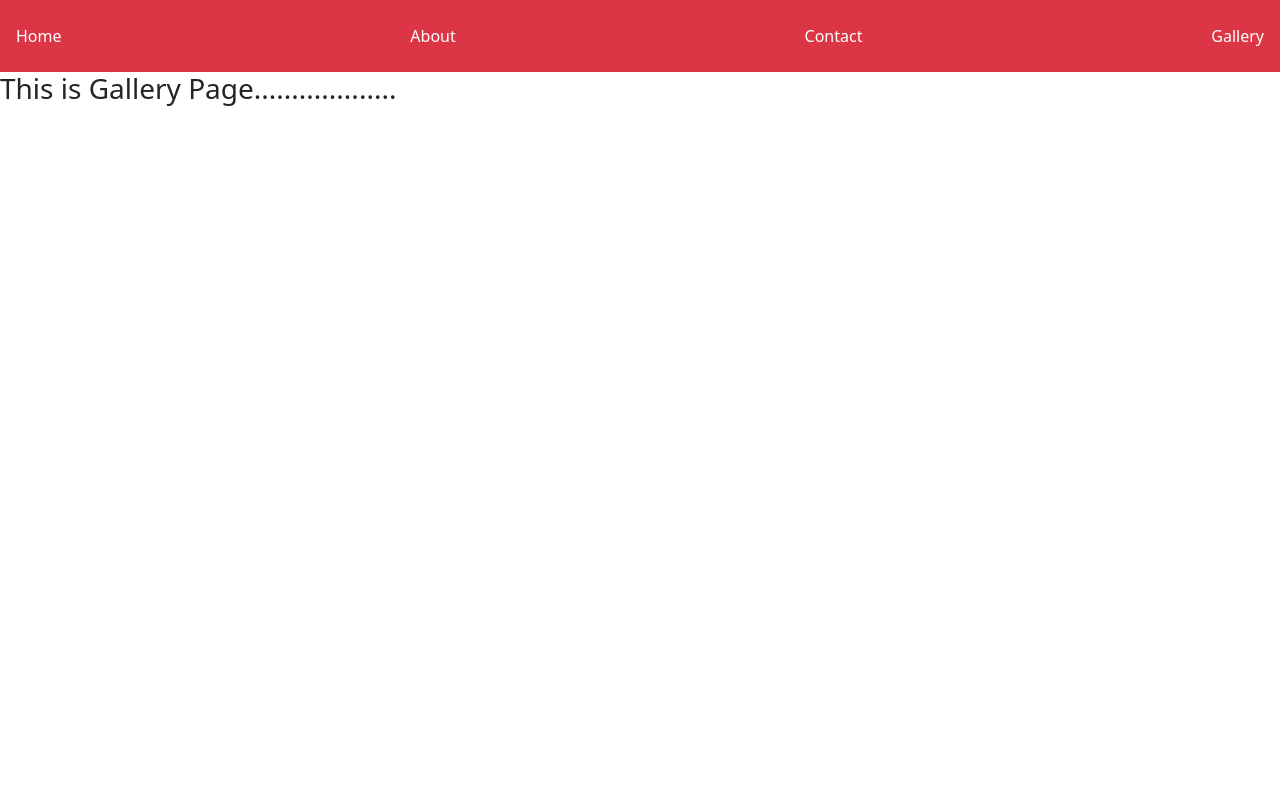
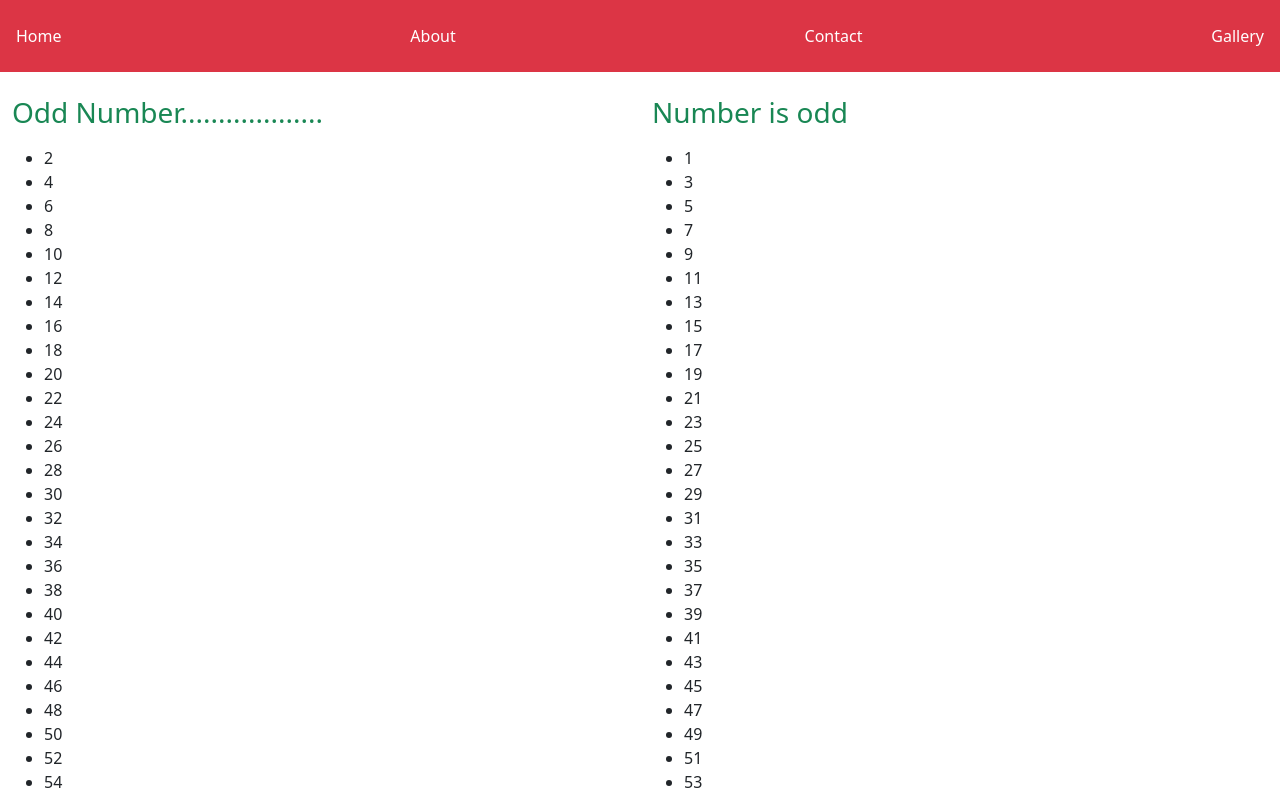
Before and after one commit to DnyaneshwarArgade/React, a React (Vite) app: page /gallery in a window 1280 px wide. Shown: the top 798 px of the page. Built offline with nearby package versions, Linux system fonts and the light colour scheme.

Commit message:
Gallery Page to create code Even and Odd number

```diff
--- a/src/Screens/Gallery.jsx
+++ b/src/Screens/Gallery.jsx
@@ -1,9 +1,43 @@
 import React from 'react'
 
 function Gallery() {
+
+  const evennum = [];
+  const oddnum = [];
+
+  for (let i = 1; i <= 100; i++) {
+    if (i % 2 == 0) {
+      // document.write("Number is Even : " + i);
+      evennum.push(i);
+    }
+    else {
+      // document.write("Number is Odd : " + i);
+      oddnum.push(i);
+    }
+  }
+
   return (
-    <div>
-      <h3>This is Gallery Page...................</h3>
+    <div className='container-fluid'>
+      <div className='row'>
+        <div className='col-6'>
+          <h3 className='text-success mt-4 mb-3 '>Odd Number...................</h3>
+          <ul>
+            {evennum.map((num, index) => (
+              <li key={index}>{num}</li>
+            ))}
+          </ul>
+
+        </div>
+
+        <div className='col-6'>
+          <h3 className='text-success mt-4 mb-3 '>Number is odd</h3>
+          <ul>
+            {oddnum.map((oddnumber, index) => (
+              <li key={index}> {oddnumber} </li>
+            ))}
+          </ul>
+        </div>
+      </div>
     </div>
   )
 }
```
